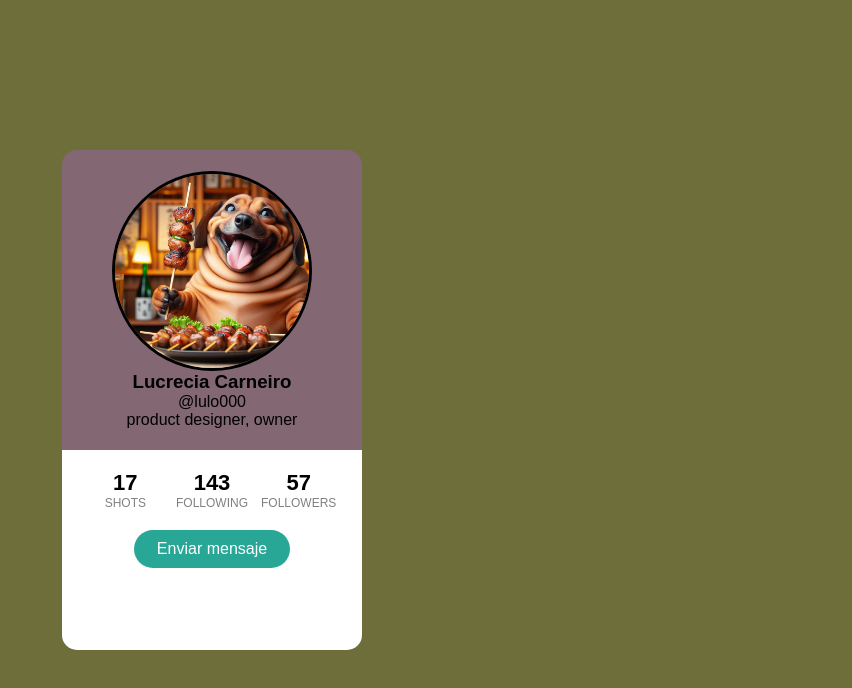
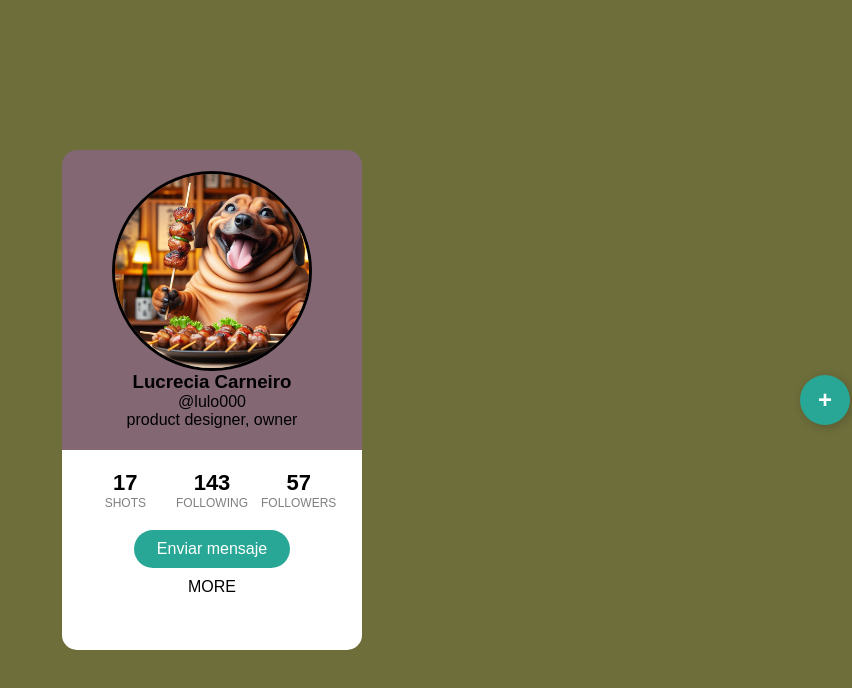
Before and after one commit to lulo000/Tarjeta, a plain HTML site: page img/tarjeta.html in a window 1280 px wide. Shown: the whole page, without its empty margins (428-1280 px from the left). Drawn offline with Linux system fonts and the light colour scheme.

Commit message:
casi terminado falta el boton del + que este bien alineado

```diff
--- a/css/styles.css
+++ b/css/styles.css
@@ -55,7 +55,7 @@ body{
     background-color: white;
     border-radius: 0 0 15px 15px;
     display: flex;
-    flex-direction: column; /* 🔥 Primero se alinea todo en columna */
+    flex-direction: column;
     align-items: center;
     padding: 20px;
 }
@@ -64,7 +64,7 @@ body{
     display: flex;
     justify-content: space-around;
     width: 100%;
-    margin-bottom: 20px; /* 🔥 Espacio entre la info y el botón */
+    margin-bottom: 20px;
 }
 
 .info {
@@ -85,6 +85,7 @@ body{
 }
 
 .boton {
+    margin-bottom: 10px;
     background-color: #28a796;
     color: white;
     font-size: 16px;
@@ -94,3 +95,22 @@ body{
     width: 60%;
     cursor: pointer;
 }
+.boton-mas {
+    position: absolute; /* por aarriba de la tarjeta */
+    /* top: -20px;         posicion y(? */
+    right: 2px;        /* posicion x(?*/
+    background-color: #28a796;
+    color: white;
+    font-size: 24px;
+    width: 50px;
+    height: 50px;
+    border-radius: 50%;
+    display: flex;
+    align-items: center;
+    justify-content: center;
+    cursor: pointer;
+    font-weight: bold;
+    border: none;
+    box-shadow: 2px 2px 10px rgba(0, 0, 0, 0.2);
+    transition: 0.3s;
+}
--- a/img/tarjeta.html
+++ b/img/tarjeta.html
@@ -11,6 +11,7 @@
 
 <body>
     <div class="contenedor">
+        <button class="boton-mas">+</button>
         <div class="cabecera">
             <section class="perfil">
                 <div class="foto">
@@ -41,7 +42,7 @@
                 Enviar mensaje
             </div>
 
-
+            <p>MORE</p>
 
         </div>
 
```
Lines whose indentation alone changed are shown as unchanged.
